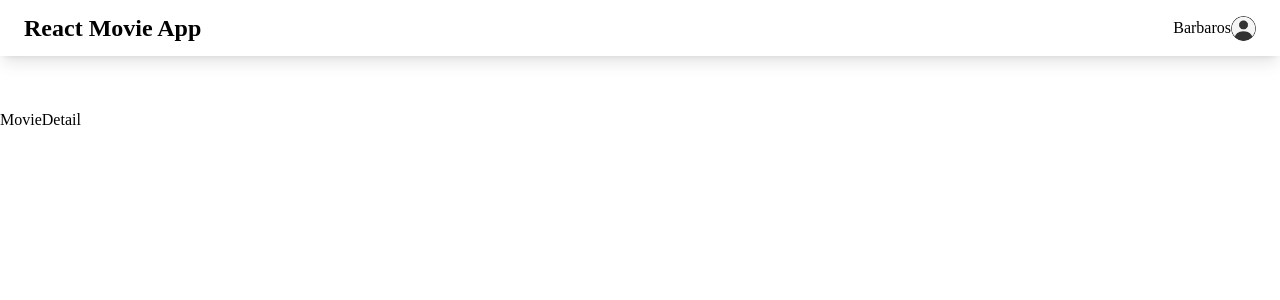
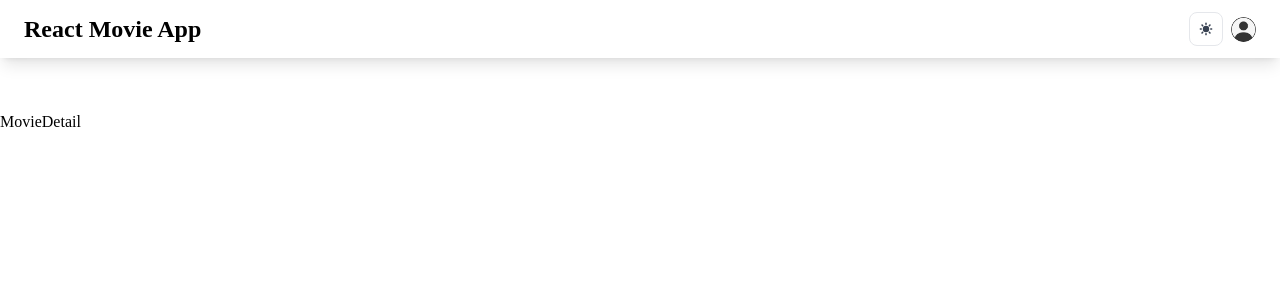
Before and after one commit to barbaros163/06_movie_app_react, a React (Create React App) app in the folder solution/: page /details/1 in a window 1280 px wide. Shown: the top 300 px of the page. Built offline with nearby package versions, Linux system fonts and the light colour scheme; no server answers; what tw-elements would draw is missing.

Commit message:
switch added

```diff
--- a/solution/src/components/Switch.jsx
+++ b/solution/src/components/Switch.jsx
@@ -1,7 +1,52 @@
-import React from "react";
+import React, { useState } from "react";
 
 const Switch = () => {
-  return <div>Barbaros</div>;
+  const [darkMode, setDarkMode] = useState(true);
+
+  if (darkMode) {
+    document.documentElement.classList.add("dark");
+  } else {
+    document.documentElement.classList.remove("dark");
+  }
+
+  return (
+    <div className="flex col-span-1 justify-end">
+      <button
+        type="button"
+        title="Toggle dark/light mode"
+        onClick={() => setDarkMode(!darkMode)}
+        className="flex items-center p-2 mr-2 text-xs font-medium text-gray-700 bg-white rounded-lg border border-gray-200 toggle-dark-state-example hover:bg-gray-100 hover:text-blue-700 focus:z-10 focus:ring-2 focus:ring-gray-300 dark:focus:ring-gray-500 dark:bg-gray-800 focus:outline-none dark:text-gray-400 dark:border-gray-600 dark:hover:text-white dark:hover:bg-gray-700"
+      >
+        {darkMode ? (
+          <svg
+            aria-hidden="true"
+            icon="sun"
+            className="w-4 h-4"
+            fill="currentColor"
+            viewBox="0 0 20 20"
+            xmlns="http://www.w3.org/2000/svg"
+          >
+            <path
+              d="M10 2a1 1 0 011 1v1a1 1 0 11-2 0V3a1 1 0 011-1zm4 8a4 4 0 11-8 0 4 4 0 018 0zm-.464 4.95l.707.707a1 1 0 001.414-1.414l-.707-.707a1 1 0 00-1.414 1.414zm2.12-10.607a1 1 0 010 1.414l-.706.707a1 1 0 11-1.414-1.414l.707-.707a1 1 0 011.414 0zM17 11a1 1 0 100-2h-1a1 1 0 100 2h1zm-7 4a1 1 0 011 1v1a1 1 0 11-2 0v-1a1 1 0 011-1zM5.05 6.464A1 1 0 106.465 5.05l-.708-.707a1 1 0 00-1.414 1.414l.707.707zm1.414 8.486l-.707.707a1 1 0 01-1.414-1.414l.707-.707a1 1 0 011.414 1.414zM4 11a1 1 0 100-2H3a1 1 0 000 2h1z"
+              fillRule="evenodd"
+              clipRule="evenodd"
+            />
+          </svg>
+        ) : (
+          <svg
+            aria-hidden="true"
+            icon="moon"
+            className="w-4 h-4"
+            fill="currentColor"
+            viewBox="0 0 20 20"
+            xmlns="http://www.w3.org/2000/svg"
+          >
+            <path d="M17.293 13.293A8 8 0 016.707 2.707a8.001 8.001 0 1010.586 10.586z" />
+          </svg>
+        )}
+      </button>
+    </div>
+  );
 };
 
 export default Switch;
```
